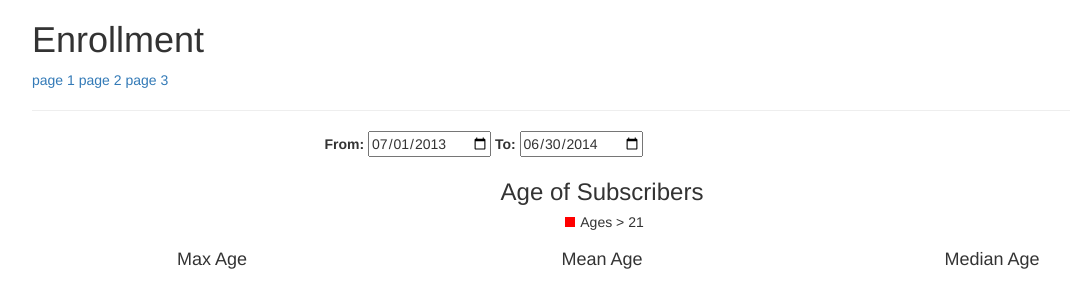
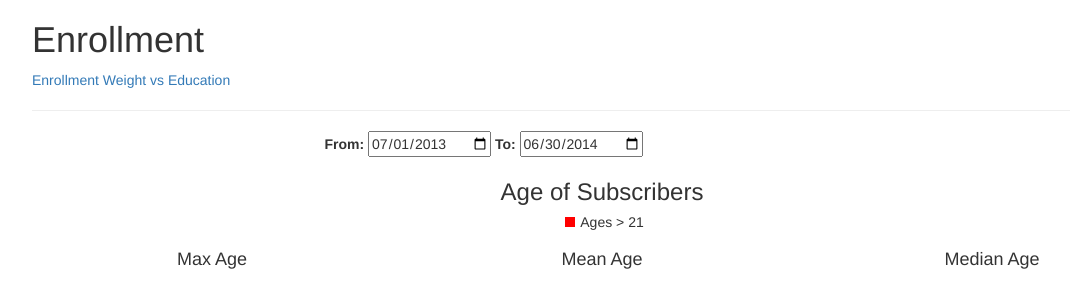
Before and after one commit to goodbedford/enrollment, a website: page part1/index.html in a window 1280 px wide. Shown: the whole page, without its empty margins (38-1108 px from the left). Drawn offline with nearby package versions, Linux system fonts and the light colour scheme; no server answers.

Commit message:
changed nav links

```diff
--- a/part1/index.html
+++ b/part1/index.html
@@ -12,9 +12,8 @@
     <div class="container">
       <h1>Enrollment</h1>
       <div>
-        <a href="index.html">page 1</a>
-        <a href="index2.html">page 2</a>
-        <a href="index3.html">page 3</a>
+      <a href="index.html">Enrollment</a>
+      <a href="index2.html">Weight vs Education</a>
       </div>
       <hr>
       <div class="row">
```
